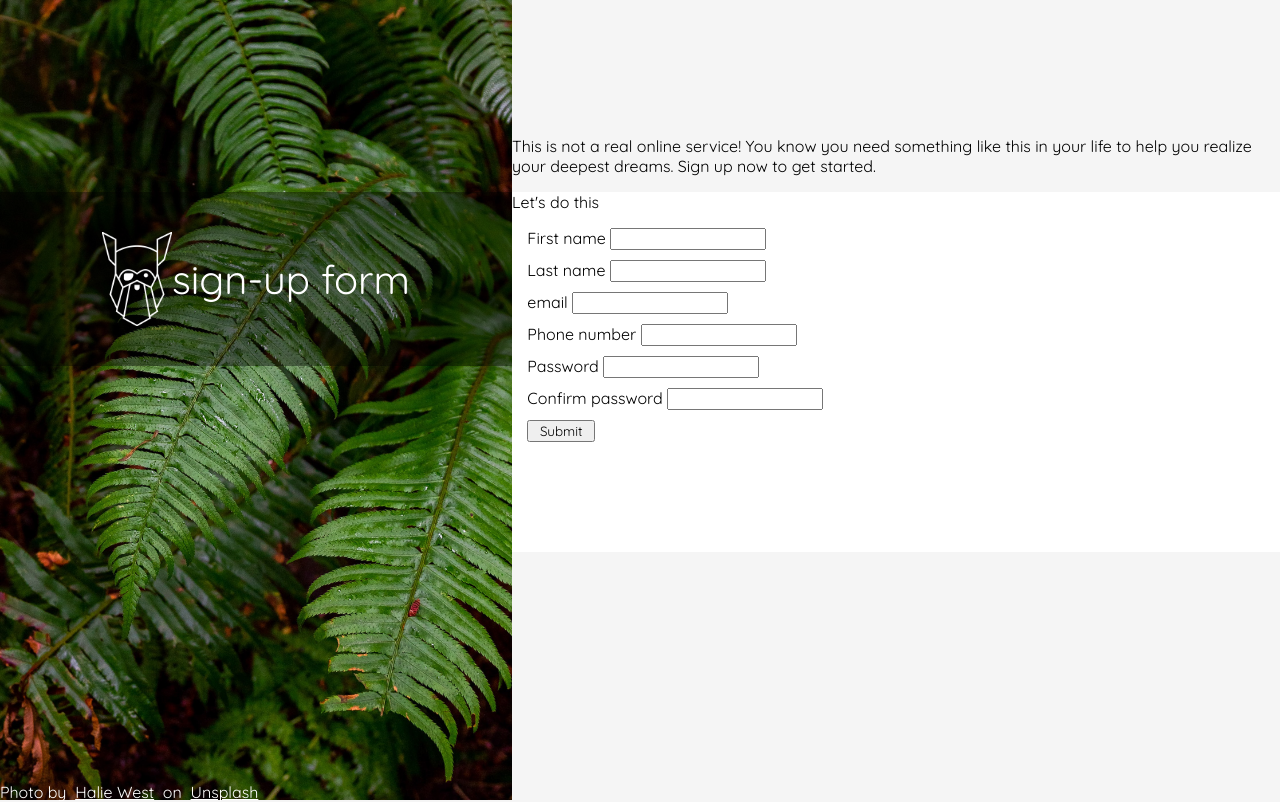
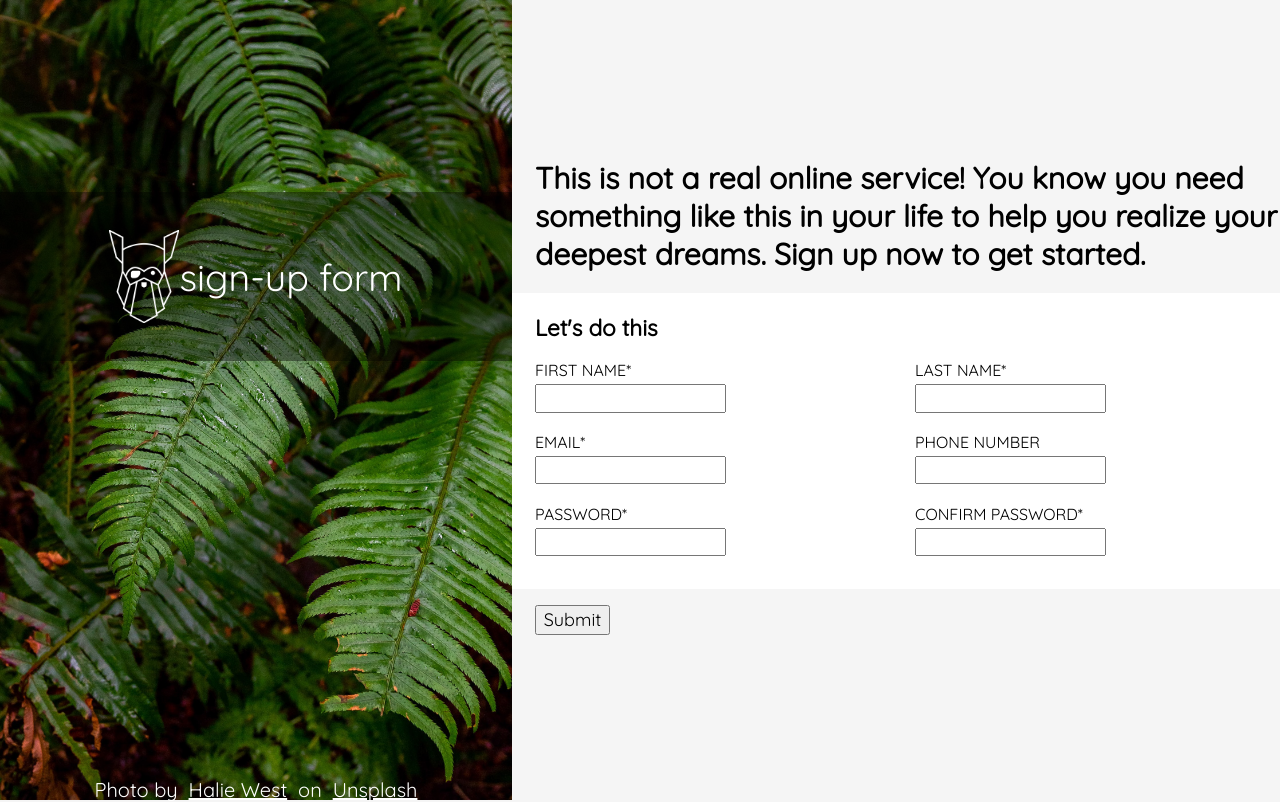
Before and after one commit to DrEpico/signupform, a plain HTML site: page index.html in a window 1280 px wide. Drawn offline with Linux system fonts and the light colour scheme.

Commit message:
Basic form with basic styling was created

```diff
--- a/index.html
+++ b/index.html
@@ -22,44 +22,37 @@
             </p>
         </div>
         <div id="right">
-            <p>This is not a real online service! You know you need something like this in your life to help you realize your deepest dreams. Sign up now to get started.</p>
+            <h1>This is not a real online service! You know you need something like this in your life to help you realize your deepest dreams. Sign up now to get started.</h1>
             <div class="card">
-                <p class="text">Let's do this</p>
+                <h2>Let's do this</h2>
                 <form method="post">
-                    <div class="form-row" id="first-row">
-                        <div>
-                            <label for="first-name">First name</label>
+                        <div class="form-row">
+                            <label for="first-name">FIRST NAME*</label>
                             <input type="text" id="first-name" name="first-name">
                         </div>
-                        <div>
-                            <label for="last-name">Last name</label>
+                        <div class="form-row">
+                            <label for="last-name">LAST NAME*</label>
                             <input type="text" id="last-name" name="last-name">
                         </div>
-                    </div>
-                    <div class="form-row" id="second-row">
-                        <div>
-                            <label for="email">email</label>
+                        <div class="form-row">
+                            <label for="email">EMAIL*</label>
                             <input type="email" id="email" name="email">
                         </div>
-                        <div>
-                            <label for="phone-number">Phone number</label>
-                            <input type="number" id="phone-number" name="phone-number">
+                        <div class="form-row">
+                            <label for="phone-number">PHONE NUMBER</label>
+                            <input type="text" id="phone-number" name="phone-number">
                         </div>
-                    </div>
-                    <div class="form-row" id="third-row">
-                        <div>
-                            <label for="password">Password</label>
+                        <div class="form-row">
+                            <label for="password">PASSWORD*</label>
                             <input type="text" id="password" name="password">
                         </div>
-                        <div>
-                            <label for="confirm-password">Confirm password</label>
+                        <div class="form-row">
+                            <label for="confirm-password">CONFIRM PASSWORD*</label>
                             <input type="text" id="confirm-password" name="confirm-password">
                         </div>
-                    </div>
-                    <button type="submit">Submit</button>
+
                 </form>
-
-            </div>
+            </div><button type="submit">Submit</button>
         </div>
     </div>
 </body>
--- a/style.css
+++ b/style.css
@@ -1,12 +1,18 @@
 @import url('https://fonts.googleapis.com/css2?family=Quicksand&display=swap');
 @import url('https://fonts.googleapis.com/css2?family=Cinzel+Decorative&family=Quicksand&display=swap');
 
+:root {
+    font-size: 15px;
+}
+
 *{
     font-family: 'Quicksand', sans-serif;
+
 }
 
 h1 {
-  font-family: 'Cinzel Decorative', sans-serif;
+    font-weight: bold;
+    font-size: 30px;
 }
 
 body {
@@ -16,6 +22,12 @@ body {
 
 p {
     font-family: 'Quicksand', sans-serif;
+    font-size: 20px;
+}
+
+#right>h1, h2 {
+    padding-left: 3%;
+    padding-top: 2.5%;
 }
 
 #parent {
@@ -28,7 +40,6 @@ p {
     height: 100vh;
     background-image: url("halie-west-unsplash.jpg");
     background-size: cover;
-    margin-left: 0px;
     color: white;
 }
 
@@ -39,7 +50,6 @@ p {
     margin: 15vh auto auto 0%;
 
 }
-
 
 #left-child {
     display: flex;
@@ -74,45 +84,42 @@ a {
 }
 
 .attribution {
+    text-align: center;
     margin-top: 52vh;
 }
 
 .card {
     width: 100%;
-    height: 45vh;
+    height: 37vh;
     background-color: white;
 }
 
 form {
-    display: flex;
-    flex-direction: column;
-    justify-content: space-between;
+    display: grid;
+    grid-template-columns: repeat(2, 1fr);
+    grid-gap: 1rem;
     height: 25vh;
-    padding-left: 2%;
-    row-gap: 10px;
-    column-gap: 10px;
+    padding-left: 3%;
+}
+
+.form-row {
+    display: grid;
+    grid-template-columns: 1fr;
+}
+
+label {
+    font-size: 16px;
 }
 
 input {
-    max-width: 25%;
-}
-
-p.card {
-    text-align: left;
-}
-
-.form-row {
-    display: flex;
-    flex-direction: column;
+    max-width: 50%;
+    height: 1.5rem;
 }
 
 button {
-    max-width: 9%;
+    width: 5rem;
+    height: 2rem;
+    font-size: large;
+    margin-left: 3%;
+    margin-top: 2%;
 }
-
-div.form-row {
-    display: flex;
-    flex-direction: column;
-    row-gap: 10px;
-
-}
```
